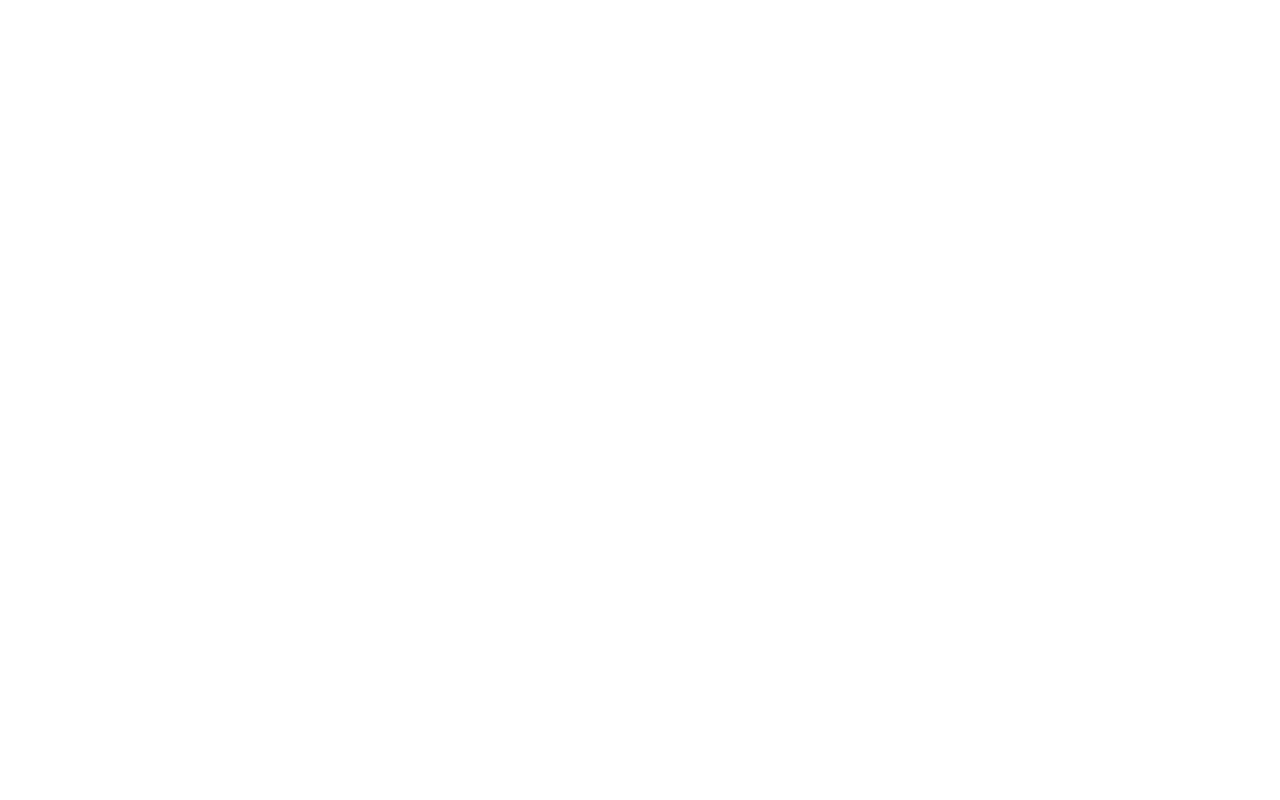
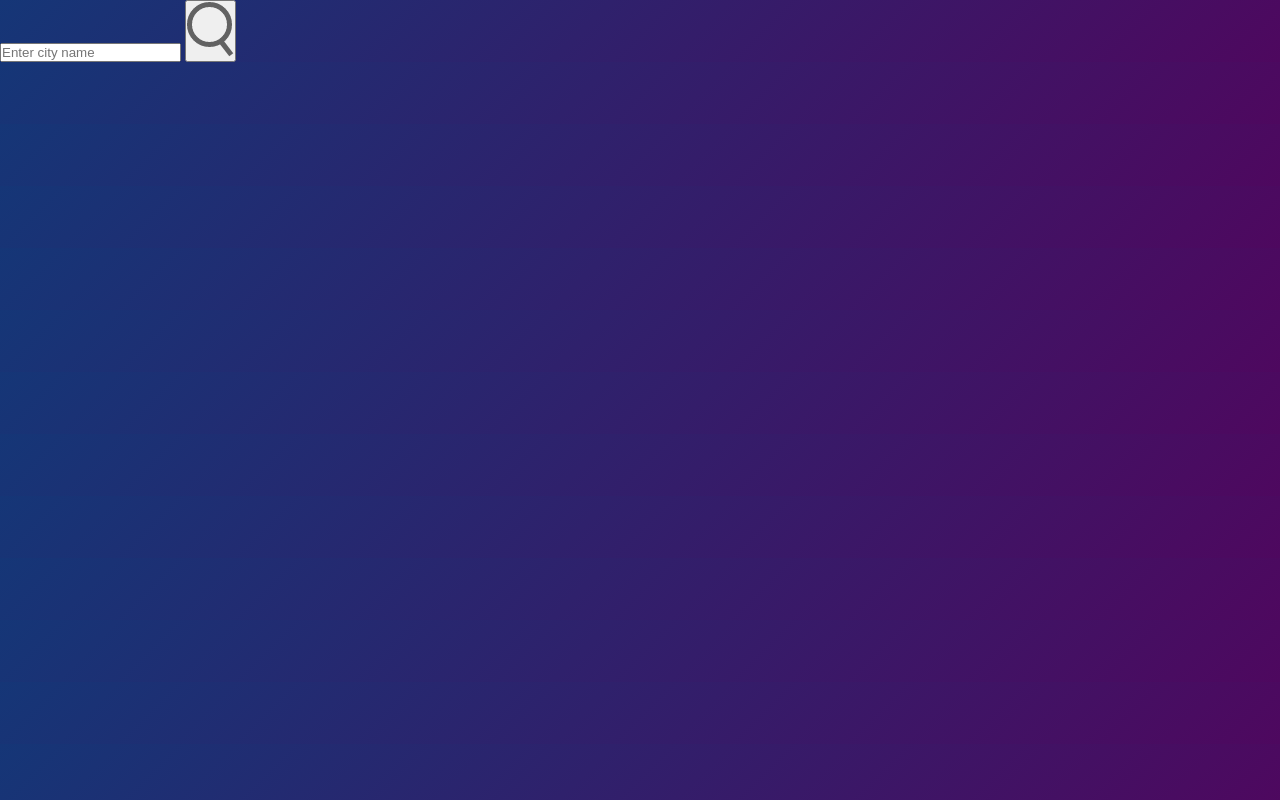
Before and after one commit to MuchiriKinyua/Weather-App, a plain HTML site: page index.html in a window 1280 px wide. Drawn offline with Linux system fonts and the light colour scheme.

Commit message:
search box and input field

```diff
--- a/index.html
+++ b/index.html
@@ -7,6 +7,11 @@
     <link rel="stylesheet" href="style.css">
 </head>
 <body>
-
+    <div class="card">
+        <div class="search">
+            <input type="text" placeholder="Enter city name" spellcheck="false">
+            <button><img src="images/search.png"></button>
+        </div>
+    </div>
 </body>
 </html>
--- a/style.css
+++ b/style.css
@@ -0,0 +1,9 @@
+* {
+    margin: 0;
+    padding: 0;
+    box-sizing: border-box;
+    font-family: 'Poppins', sans-serif;
+}
+body {
+    background: linear-gradient(135deg, #153677, #4e085f);
+}
```
Also changed, not shown: images/clear.png (renamed from weather-app-img/images/clear.png), images/clouds.png (renamed from weather-app-img/images/clouds.png), images/drizzle.png (renamed from weather-app-img/images/drizzle.png), images/humidity.png (renamed from weather-app-img/images/humidity.png), images/mist.png (renamed from weather-app-img/images/mist.png), images/rain.png (renamed from weather-app-img/images/rain.png), images/search.png (renamed from weather-app-img/images/search.png), images/snow.png (renamed from weather-app-img/images/snow.png), images/wind.png (renamed from weather-app-img/images/wind.png).
